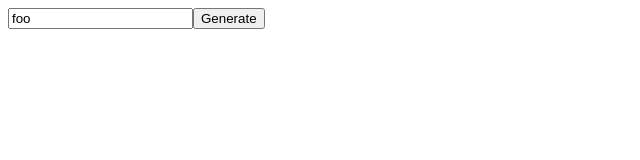
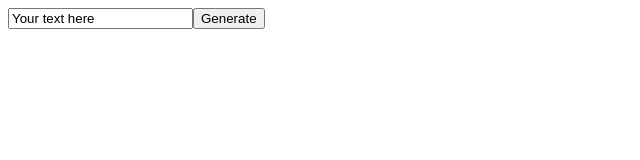
Before and after one commit to lukebatchelor/reimagined-octo-adventure, a plain HTML site: page index.html in a window 1280 px wide. Shown: the full height of the page, 0-640 px from the left. Drawn offline with Linux system fonts and the light colour scheme.

Commit message:
Update index.html

```diff
--- a/index.html
+++ b/index.html
@@ -1,4 +1,4 @@
-<input type="text" name="text" id="text" cols="30" rows="10" value="foo"></input><button onClick="run()">Generate</button>
+<input type="text" name="text" id="text" cols="30" rows="10" value="Your text here"></input><button onClick="run()">Generate</button>
 <br>
 <script>
   function run() {
```
